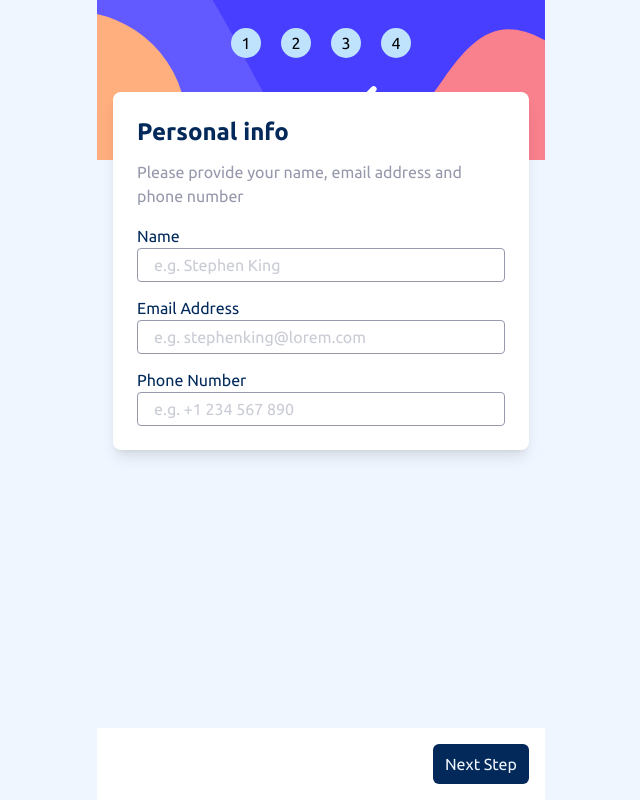
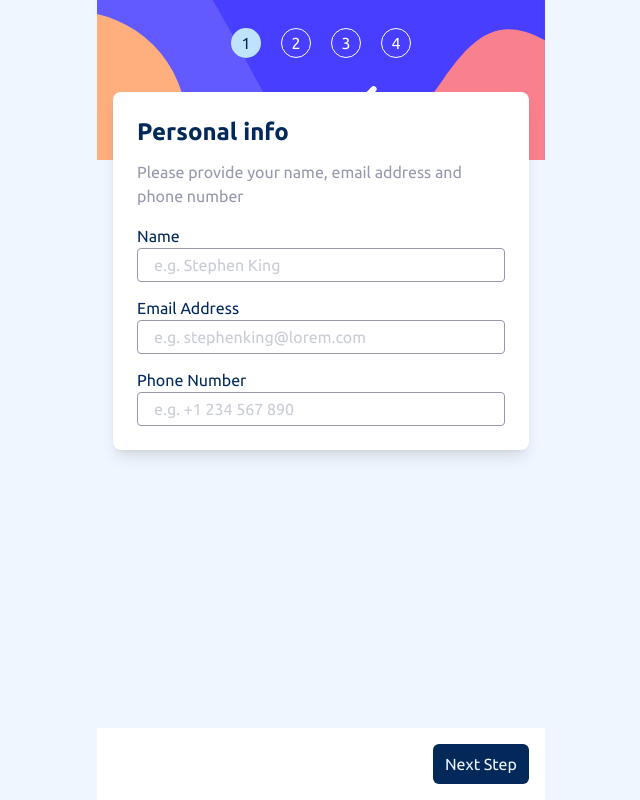
Before and after one commit to Pdave-dcn/Multi-step-form, a React (Vite) app: page / in a window 1280 px wide. Shown: the whole page, without its empty margins (319-959 px from the left). Built offline with nearby package versions, Linux system fonts and the light colour scheme.

Commit message:
Pass step prop to SideBar component for dynamic step highlighting

```diff
--- a/src/App.tsx
+++ b/src/App.tsx
@@ -31,7 +31,7 @@ function App() {
   return (
     <div className="font-ubuntu bg-magnolia min-h-screen flex flex-col">
       <div className="w-full max-w-md mx-auto flex flex-col min-h-screen">
-        <SideBar />
+        <SideBar step={step} />
 
         <div className="px-4 flex-1 overflow-y-auto -mt-17 mb-20">
           <div className="bg-white rounded-lg shadow-lg">
--- a/src/components/SideBar.tsx
+++ b/src/components/SideBar.tsx
@@ -1,14 +1,18 @@
-const SideBar = () => {
+const SideBar = ({ step }: { step: number }) => {
   return (
     <div>
       <div className="bg-[url('/images/bg-sidebar-mobile.svg')] bg-cover bg-center h-40 w-full flex justify-center">
         <div className="flex mt-7 gap-5">
-          {[1, 2, 3, 4].map((step) => (
+          {[1, 2, 3, 4].map((num) => (
             <div
-              key={step}
-              className="w-[30px] h-[30px] rounded-full bg-light-blue flex items-center justify-center"
+              key={num}
+              className={`w-[30px] h-[30px] rounded-full  flex items-center justify-center ${
+                step === num
+                  ? "bg-light-blue text-marine-blue"
+                  : "border border-white  text-white"
+              }`}
             >
-              {step}
+              {num}
             </div>
           ))}
         </div>
```
